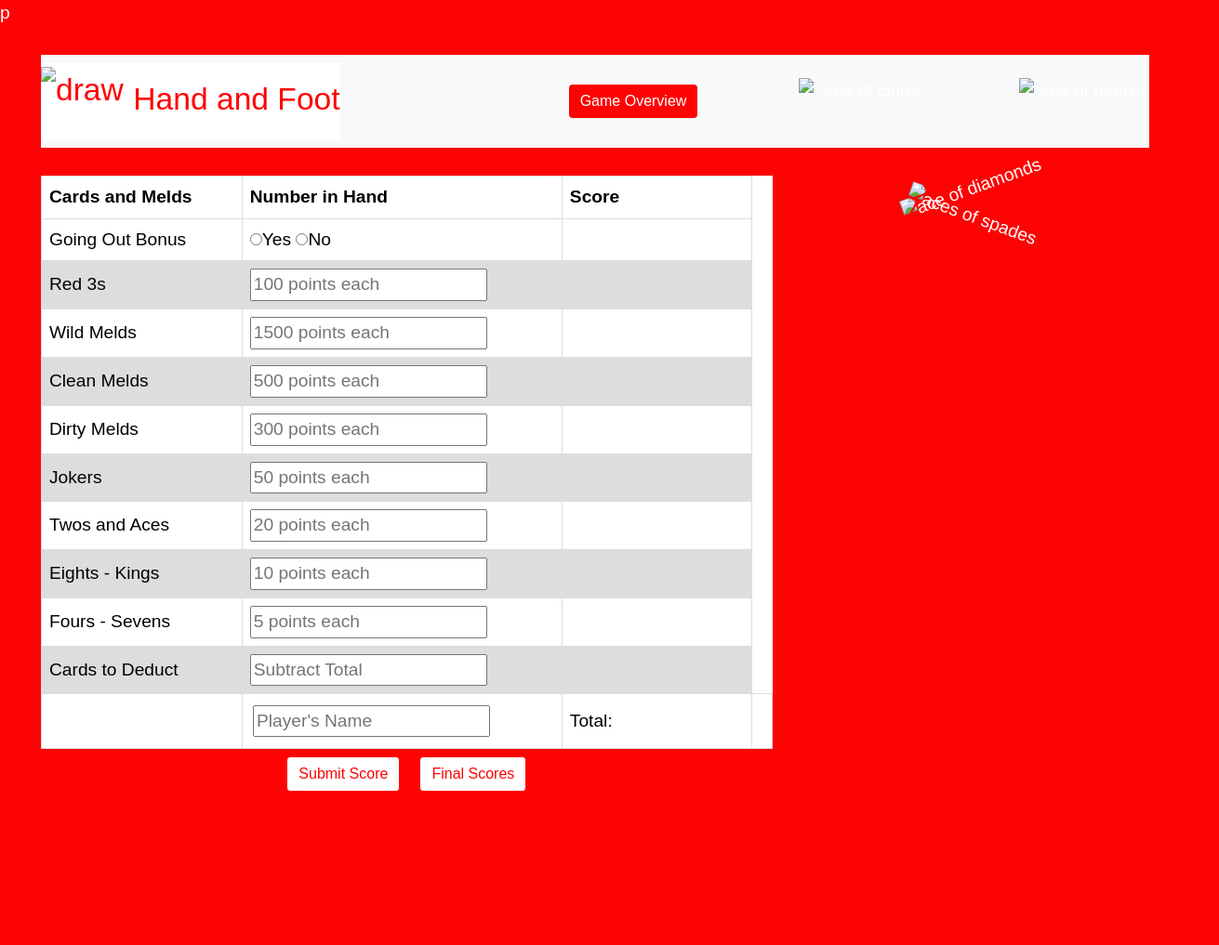
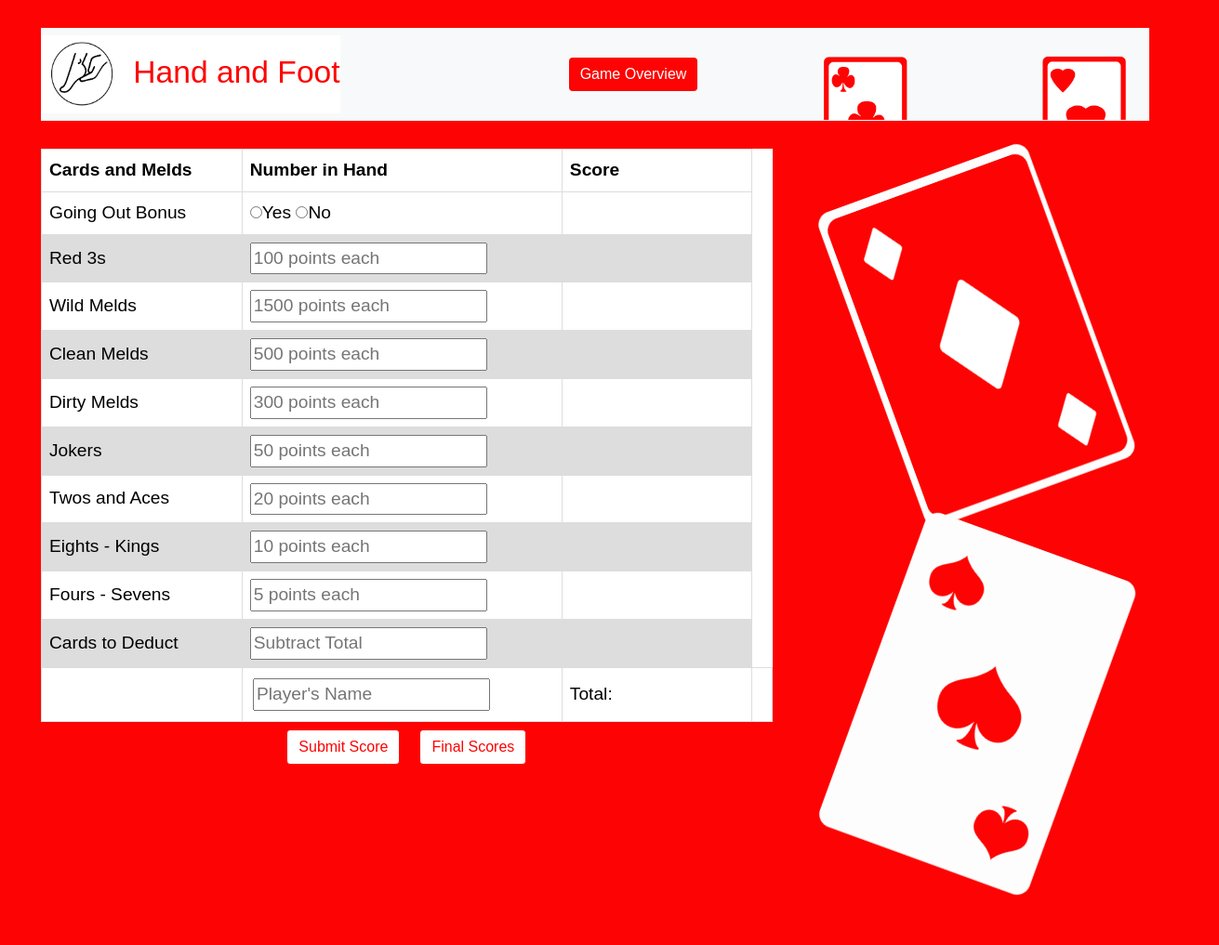
Before and after one commit to MichelleBerta/hand-and-foot-scorekeeper, a website: page index.html in a window 1280 px wide. Shown: the whole page at 93% size, 1311 px wide, since content can reach past the window. Before the commit the page ends 889 px from the top, so only its background shows below. Drawn offline with nearby package versions, Linux system fonts and the light colour scheme; the site is published under a folder, as on GitHub Pages, so addresses that start at the root find nothing.

Commit message:
corrected image paths

```diff
--- a/index.html
+++ b/index.html
@@ -11,7 +11,7 @@
   <link rel="stylesheet" href="https://cdnjs.cloudflare.com/ajax/libs/font-awesome/4.7.0/css/font-awesome.min.css">
 
 
-  <!-- Bootstrap --> p
+  <!-- Bootstrap -->
   <link href="https://cdn.jsdelivr.net/npm/bootstrap@5.0.2/dist/css/bootstrap.min.css" rel="stylesheet">
   <link rel="stylesheet" href="styles.css">
 
@@ -27,7 +27,7 @@
 
     <nav class="navbar bg-light">
       <a class="navbar-brand">
-        <img src="/assets/images/hand-and-foot.png" alt="drawing of a hand and a foot" width="90" height="74" class="d-inline-block align-text-center">
+        <img src="./assets/images/hand-and-foot.png" alt="drawing of a hand and a foot" width="90" height="74" class="d-inline-block align-text-center">
         Hand and Foot
       </a>
       <a class="icon pl-2 pr-2 p-1
@@ -39,9 +39,9 @@
       <button type="button" class="btn btn modalBtn headerBtn" data-bs-toggle="modal" data-bs-target="#overviewModal">
         Game Overview
       </button>
-      <img src="/assets/images/club.png" class="aces" alt="ace of clubs" width="140" height="74">
+      <img src="./assets/images/club.png" class="aces" alt="ace of clubs" width="140" height="74">
       <!-- <button onclick="deleteItems()" type="button" class="btn btn headerBtn" id="newGame">Start New Game</button> -->
-      <img src="/assets/images/heart.png" class="aces" alt="ace of hearts" width="140" height="74">
+      <img src="./assets/images/heart.png" class="aces" alt="ace of hearts" width="140" height="74">
 
 
       <!-- Overview Modal -->
@@ -393,8 +393,8 @@
   </div>
 
   <div class="col-lg-4 col-sm-12">
-    <img src="/assets/images/diamond.png" alt="ace of diamonds" class="decoImages" id="diamonds"><br>
-    <img src="/assets/images/spades.png" alt="aces of spades" class="decoImages" id="spades">
+    <img src="./assets/images/diamond.png" alt="ace of diamonds" class="decoImages" id="diamonds"><br>
+    <img src="./assets/images/spades.png" alt="aces of spades" class="decoImages" id="spades">
   </div>
   </div>
   </div>
```
